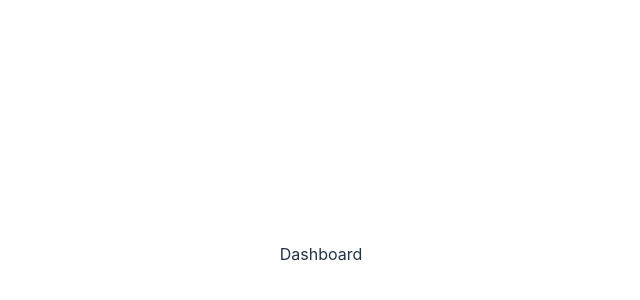
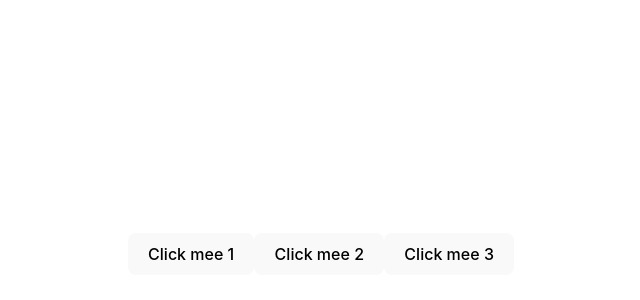
Before and after one commit to pesala-x/React-crash-course, a React (Vite) app: page / in a window 1280 px wide. Shown: the part 146-446 px from the top of the page, without its empty margins (319-959 px from the left). Built offline with nearby package versions, Linux system fonts and the light colour scheme.

Commit message:
children export with props

```diff
--- a/src/App.tsx
+++ b/src/App.tsx
@@ -1,22 +1,13 @@
 import './App.css'
-import Dashboard from "./Dashboard.tsx";
-import Login  from "./Login.tsx";
+import {ButtonComponent} from "./assets/component/ButtonComponent.tsx";
 
 function App() {
 
-    const isLoggedIn = true;
-
-    let content;
-
-    if (isLoggedIn) {
-        content=<Dashboard/>
-    }else {
-        content=<Login/>
-    }
-
   return (
       <>
-          {content}
+          <ButtonComponent>Click mee 1</ButtonComponent>
+          <ButtonComponent>Click mee 2</ButtonComponent>
+          <ButtonComponent>Click mee 3</ButtonComponent>
       </>
   )
 }
--- a/src/assets/component/ButtonComponent.tsx
+++ b/src/assets/component/ButtonComponent.tsx
@@ -1,7 +1,9 @@
-export function ButtonComponent(props:{name: string}) {
+import {ReactNode} from "react";
+
+export function ButtonComponent(props:{children:ReactNode}) {
     return (
         <>
-            <button>{props.name}</button>
+            <button>{props.children}</button>
         </>
     );
 }
```
